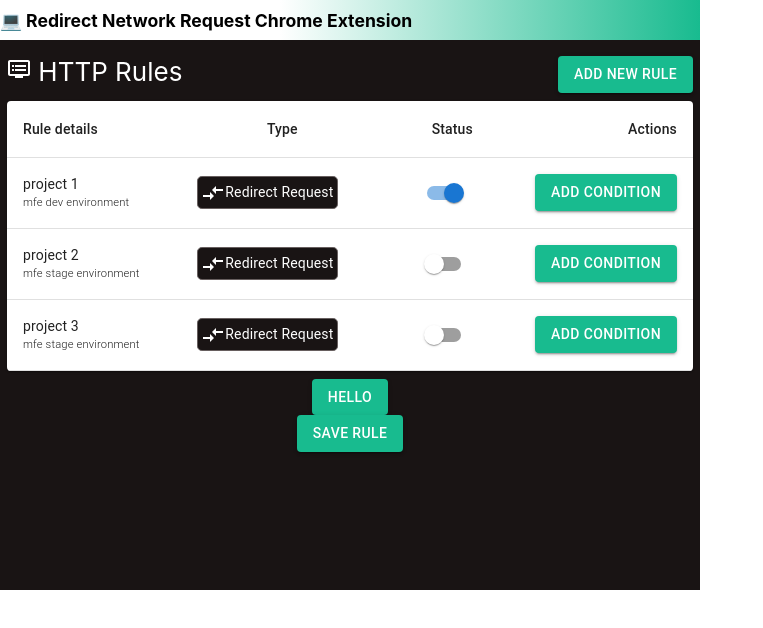
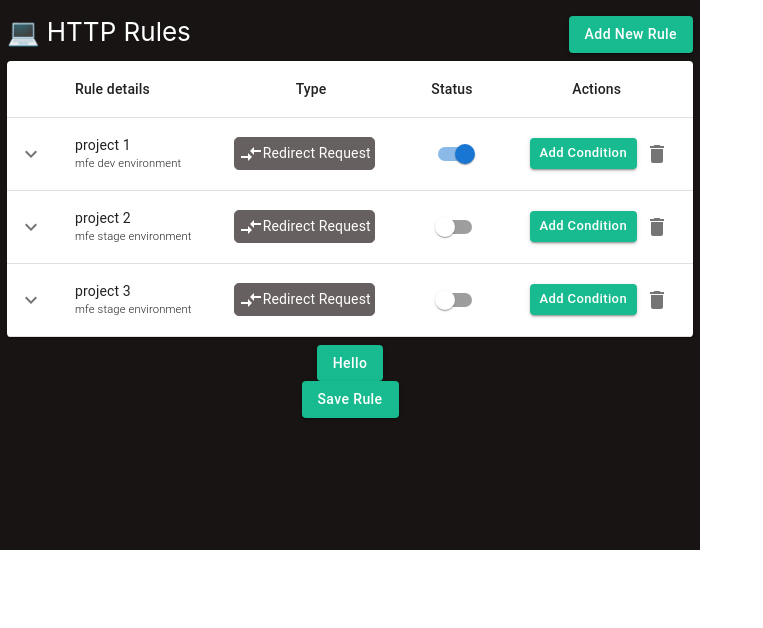
Before and after one commit to matheusmorcinek/redirect-chrome-extension, a React (Create React App) app in the folder popup-extension/: page / in a window 1280 px wide. Shown: the top 628 px of the page, without its empty margins (0-763 px from the left). Built offline with nearby package versions, Linux system fonts and the light colour scheme.

Commit message:
added condition modal and some refactors

```diff
--- a/popup-extension/package.json
+++ b/popup-extension/package.json
@@ -5,6 +5,7 @@
   "dependencies": {
     "@emotion/react": "^11.8.2",
     "@emotion/styled": "^11.8.1",
+    "@material-ui/styles": "^4.11.4",
     "@mui/icons-material": "^5.5.1",
     "@mui/material": "^5.5.1",
     "@testing-library/jest-dom": "^5.16.2",
--- a/popup-extension/src/App.css
+++ b/popup-extension/src/App.css
@@ -34,18 +34,6 @@ h4 {
   }
 }
 
-.app-popup-header {
-  display: flex;
-  align-items: center;
-  height: 40px;
-  width: 700px;
-  background: linear-gradient(
-    90deg,
-    rgba(255, 255, 255, 1) 40%,
-    rgba(24, 187, 143, 1) 100%
-  );
-}
-
 .app-popup-header h1 {
   margin: 0;
 }
--- a/popup-extension/src/App.js
+++ b/popup-extension/src/App.js
@@ -1,19 +1,15 @@
 import React from 'react';
 import './App.css';
 import { hello, saveRule } from './main';
-import Button from './components/styled-mui-components/Button';
+import Button from './components/styled-mui-components/CustomButton/Button';
 import Rules from './components/Rules/Rules';
 import { ExtensionContextProvider } from './context/extensionContext.jsx'
 
 const App = () => {
 
   return (
-    <>
-      <div id="extension-app" className="app-popup-header">
-        <h1>💻 Redirect Network Request Chrome Extension</h1>
-      </div>
     <ExtensionContextProvider>
-        <div className="app-popup-container">
+      <div id="extension-app" className="app-popup-container">
 
         <Rules />
 
@@ -21,7 +17,6 @@ const App = () => {
         <Button variant="contained" onClick={() => saveRule()}>Save Rule</Button>
       </div >
     </ExtensionContextProvider>
-    </>
   );
 }
 
--- a/popup-extension/src/components/Condition/Condition.module.css
+++ b/popup-extension/src/components/Condition/Condition.module.css
@@ -1,10 +1,29 @@
 .condition-container {
   display: flex;
-  border: solid 1px #fff;
+  flex-direction: column;
+  border: solid 1px #000;
   padding: 0.5rem 0.2rem;
   margin: 0.5rem 0;
+  padding-right: 3.5rem;
+  position: relative;
 }
 
-.custom-select {
-    color: #fff !important;
+.condition-container-row-one {
+  display: flex;
+  align-items: center;
+  justify-content: space-between;
+  margin-bottom: 0.5rem;
 }
+
+.condition-container-row-two {
+  display: flex;
+  align-items: center;
+  gap: 2rem;
+}
+
+.condition-container-delete-button {
+  display: flex;
+  width: fit-content;
+  position: absolute;
+  right: 0.5rem;
+}
--- a/popup-extension/src/components/RedirectType/RedirectType.module.css
+++ b/popup-extension/src/components/RedirectType/RedirectType.module.css
@@ -1,5 +1,5 @@
 .type-container {
-  background-color: #191414;
+  background-color: #676060;
   color: #fff;
   display: flex;
   width: -moz-fit-content;
--- /dev/null
+++ b/popup-extension/src/components/RuleConditionsModal/RuleConditionsModal.module.css
@@ -0,0 +1,18 @@
+.modal-header-container {
+  display: flex;
+  flex-direction: row;
+  justify-content: space-between;
+}
+
+.modal-header-container-buttons {
+  display: flex;
+  gap: 0.5rem;
+}
+
+.modal-header-container-close-button {
+  display: flex;
+  width: fit-content;
+  position: absolute;
+  top: 0;
+  right: 0;
+}
--- a/popup-extension/src/components/Rules/Rules.jsx
+++ b/popup-extension/src/components/Rules/Rules.jsx
@@ -1,12 +1,8 @@
 import React, { useContext } from 'react';
-import Button from '../styled-mui-components/Button';
-import { hello, saveRule } from '../../main';
+import ExtensionContext from '../../context/extensionContext';
+import Button from '../styled-mui-components/CustomButton/Button';
+import RulesTable from '../styled-mui-components/RulesTable/RulesTable';
 import styles from './Rules.module.css';
-import DvrIcon from '@mui/icons-material/Dvr';
-import Condition from '../Condition/Condition';
-import RulesTable from '../styled-mui-components/RulesTable/RulesTable';
-import ExtensionContext from '../../context/extensionContext';
-import { searchType } from '../../constants/search.js';
 
 const Rules = () => {
 
@@ -15,7 +11,7 @@ const Rules = () => {
     return (
         <div className={styles['rules-container']}>
             <div className={styles['rules-header']}>
-                <h3><DvrIcon /> HTTP Rules</h3>
+                <h3>💻 HTTP Rules</h3>
                 <Button variant="contained" onClick={() => console.log('hello')}>Add New Rule</Button>
             </div>
             <RulesTable rules={rules} />
--- a/popup-extension/src/components/styled-mui-components/Button.jsx
+++ b/popup-extension/src/components/styled-mui-components/CustomButton/Button.jsx
@@ -5,8 +5,13 @@ export default styled(Button)`
   && {
     color: white;
     background-color: #18bb8f;
+    text-transform: none;
     &:hover {
         background-color: #747474;
       }
+      ${({ variant }) => variant === 'text' && `
+    background: transparent;
+    color: #191414;
+  `
   }
 `;
--- /dev/null
+++ b/popup-extension/src/components/styled-mui-components/RulesTable/ExpandableTableRow/ExpandableTableRow.jsx
@@ -0,0 +1,29 @@
+import React from 'react';
+import { IconButton, TableRow, TableCell } from '@mui/material';
+import KeyboardArrowDownIcon from '@mui/icons-material/KeyboardArrowDown';
+import KeyboardArrowUpIcon from '@mui/icons-material/KeyboardArrowUp';
+
+const ExpandableTableRow = ({ children, expandComponent, ...otherProps }) => {
+    const [isExpanded, setIsExpanded] = React.useState(false);
+
+    return (
+        <>
+            <TableRow {...otherProps}>
+                <TableCell padding="checkbox">
+                    <IconButton onClick={() => setIsExpanded(!isExpanded)}>
+                        {isExpanded ? <KeyboardArrowUpIcon /> : <KeyboardArrowDownIcon />}
+                    </IconButton>
+                </TableCell>
+                {children}
+            </TableRow>
+            {isExpanded && (
+                <TableRow>
+                    <TableCell padding="checkbox" />
+                    {expandComponent}
+                </TableRow>
+            )}
+        </>
+    );
+};
+
+export default ExpandableTableRow;
--- a/popup-extension/src/components/styled-mui-components/RulesTable/RulesTable.jsx
+++ b/popup-extension/src/components/styled-mui-components/RulesTable/RulesTable.jsx
@@ -1,50 +1,93 @@
-import * as React from 'react';
-import { styled } from '@mui/material/styles';
-import Table from '@mui/material/Table';
-import TableBody from '@mui/material/TableBody';
-import TableCell, { tableCellClasses } from '@mui/material/TableCell';
-import TableContainer from '@mui/material/TableContainer';
-import TableHead from '@mui/material/TableHead';
-import TableRow from '@mui/material/TableRow';
-import Switch from '@mui/material/Switch';
-import Paper from '@mui/material/Paper';
-import Button from '../../../components/styled-mui-components/Button';
+import React from 'react';
+import { makeStyles } from '@material-ui/styles';
+import { Paper, TableRow, TableHead, TableCell, TableBody, Table, Switch, IconButton } from '@mui/material';
+import useRuleConditionModal from '../../../hooks/useRuleConditionModal';
+import ExpandableTableRow from './ExpandableTableRow/ExpandableTableRow';
 import RedirectType from '../../RedirectType/RedirectType';
-import useRuleConditionModal from '../../../hooks/useRuleConditionModal';
+import Button from '../CustomButton/Button';
+import DeleteIcon from '@mui/icons-material/Delete';
 
-// const TableCell = styled(TableCell)(({ theme }) => ({
-//     [`&.${tableCellClasses.head}`]: {
-//         color: theme.palette.common.white,
-//         border: "solid 1px #fff"
-//     },
-//     [`&.${tableCellClasses.body}`]: {
-//         fontSize: 14,
-//     },
-// }));
+const useStyles = makeStyles({
+    root: {
+        width: '100%',
+        overflowX: 'auto'
+    },
+    table: {
+        minWidth: 650
+    }
+});
 
-// const StyledTableRow = styled(TableRow)(({ theme }) => ({
-//     backgroundColor: "#1c2128",
-//     color: "#fff"
-// }));
+function createData(name, calories, fat, carbs, protein, detail) {
+    return { name, calories, fat, carbs, protein, detail };
+}
+
+const rows = [
+    createData(
+        'Frozen yoghurt',
+        159,
+        6.0,
+        24,
+        4.0,
+        'Lorem ipsum dolor sit amet, consectetur adipiscing elit'
+    ),
+    createData(
+        'Ice cream sandwich',
+        237,
+        9.0,
+        37,
+        4.3,
+        'Maecenas rutrum urna vel lacus viverra, id ultrices dui rutrum'
+    ),
+    createData(
+        'Eclair',
+        262,
+        16.0,
+        24,
+        6.0,
+        'Morbi congue gravida nunc, eu cursus felis vulputate id'
+    ),
+    createData(
+        'Cupcake',
+        305,
+        3.7,
+        67,
+        4.3,
+        'Vestibulum efficitur, ipsum consectetur finibus maximus, ligula dolor vehicula ex, sed viverra nulla mauris id purus'
+    ),
+    createData(
+        'Gingerbread',
+        356,
+        16.0,
+        49,
+        3.9,
+        ' Suspendisse vehicula eu libero eget viverra'
+    )
+];
 
 const RulesTable = ({ rules }) => {
 
     const { openRuleConditionModal } = useRuleConditionModal();
 
+    const classes = useStyles();
+
     return (
-        <TableContainer component={Paper}>
-            <Table>
+        <Paper className={classes.root}>
+            <Table className={classes.table} aria-label="simple table">
                 <TableHead>
                     <TableRow>
+                        <TableCell padding="checkbox" />
                         <TableCell>Rule details</TableCell>
                         <TableCell align="center">Type</TableCell>
-                        <TableCell align="right">Status</TableCell>
-                        <TableCell align="right">Actions</TableCell>
+                        <TableCell align="center">Status</TableCell>
+                        <TableCell align="center">Actions</TableCell>
                     </TableRow>
                 </TableHead>
                 <TableBody>
                     {rules.map((rule) => (
-                        <TableRow key={rule.id}>
+                        <ExpandableTableRow
+                            key={rule.id}
+                            expandComponent={<TableCell colSpan="5">//CONDITIONS LIST</TableCell>}
+                        >
                             <TableCell component="th" scope="row">
                                 <div>
                                     <h3>{rule.name}</h3>
@@ -56,13 +99,16 @@ const RulesTable = ({ rules }) => {
                                 <Switch checked={rule.active} />
                             </TableCell>
                             <TableCell align="right">
-                                <Button variant="contained" onClick={() => openRuleConditionModal(rule)}>Add Condition</Button>
+                                <Button variant="contained" size="small" onClick={() => openRuleConditionModal(rule)}>Add Condition</Button>
+                                <IconButton color="primary" aria-label="upload picture" component="span">
+                                    <DeleteIcon color='action' />
+                                </IconButton>
                             </TableCell>
-                        </TableRow>
+                        </ExpandableTableRow>
                     ))}
                 </TableBody>
             </Table>
-        </TableContainer>
+        </Paper>
     );
 }
 
```
Also changed, not shown: popup-extension/src/components/Condition/Condition.jsx (+13 -4 lines), popup-extension/src/components/RuleConditionsModal/RuleConditionsModal.jsx (+19 -3 lines), 2 other files (tests, documents, lock files or other folders). Lines whose indentation alone changed are shown as unchanged.
